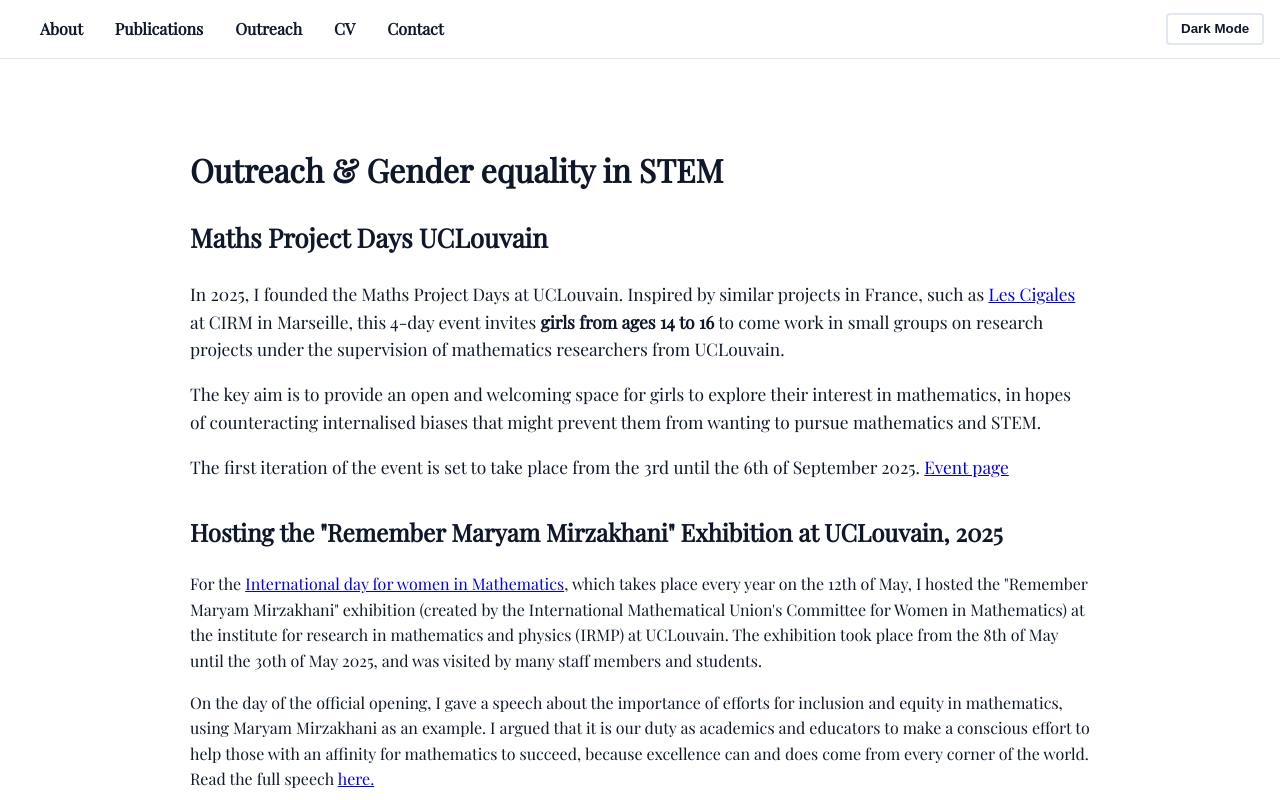
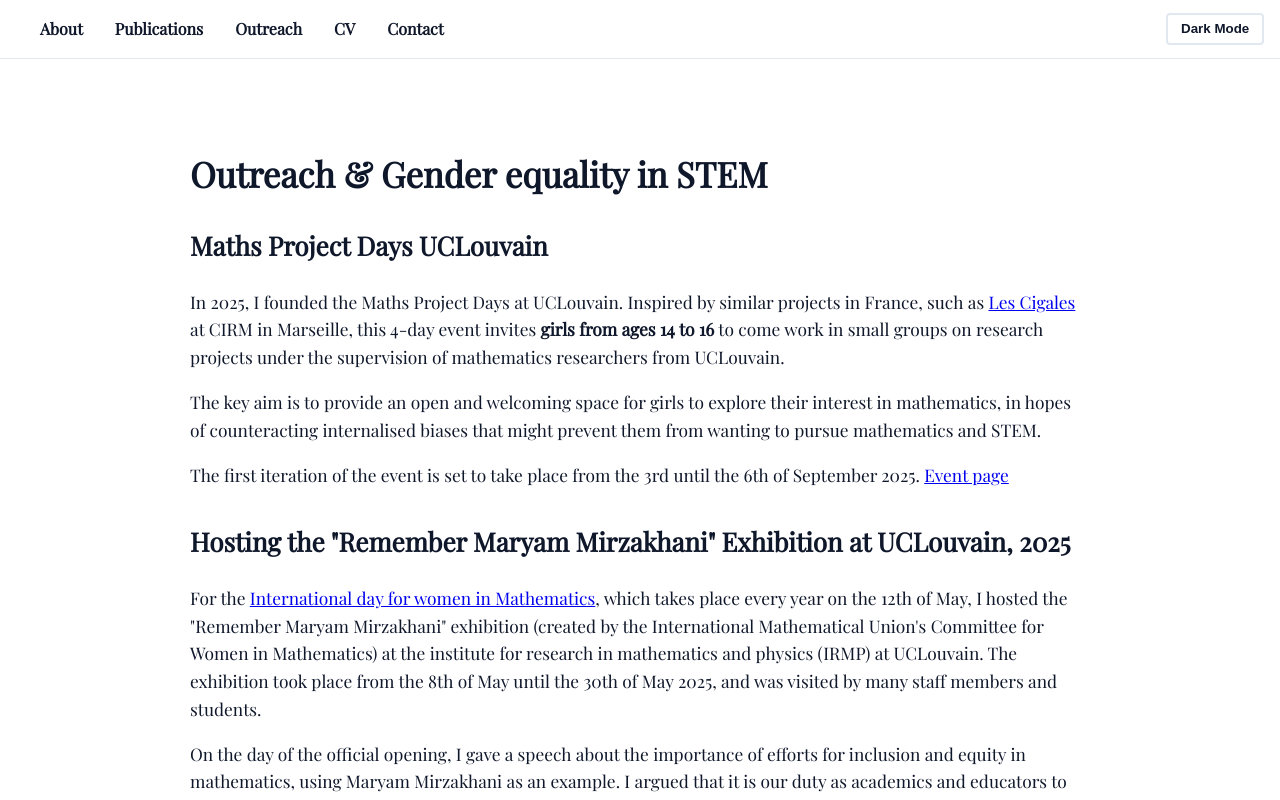
Before and after one commit to robynn-corveleyn/robynn-corveleyn.github.io, a Jekyll site: the page built from outreach/index.md, in a window 1280 px wide. Shown: the top 800 px of the page. Built offline with Jekyll 4.4.1, drawn with Linux system fonts in a browser that asks for light colours.

Commit message:
Update index.md

```diff
--- a/outreach/index.md
+++ b/outreach/index.md
@@ -3,10 +3,10 @@ layout: default
 title: Outreach
 description: Find out about the outreach activities Robynn has been involved in.
 ---
-  <main style="max-width:900px; margin:auto; padding:2rem;">
+  <main style="max-width:900px; margin:auto; padding:2rem;font-size:13pt">
     <h1>Outreach & Gender equality in STEM</h1>
 
-  <section style="margin-bottom:2rem;font-size:13pt">
+  <section style="margin-bottom:2rem;">
       <h2>Maths Project Days UCLouvain</h2>
       <p> In 2025, I founded the Maths Project Days at UCLouvain. Inspired by similar projects in France, such as <a href="https://www.fr-cirm-math.fr/lescigales.html" target="_blank" rel ="noopener">Les Cigales</a> at CIRM in Marseille, this 4-day event invites <b>girls from ages 14 to 16</b> to come work in small groups on research projects under the supervision of mathematics researchers from UCLouvain.
       </p>
```
